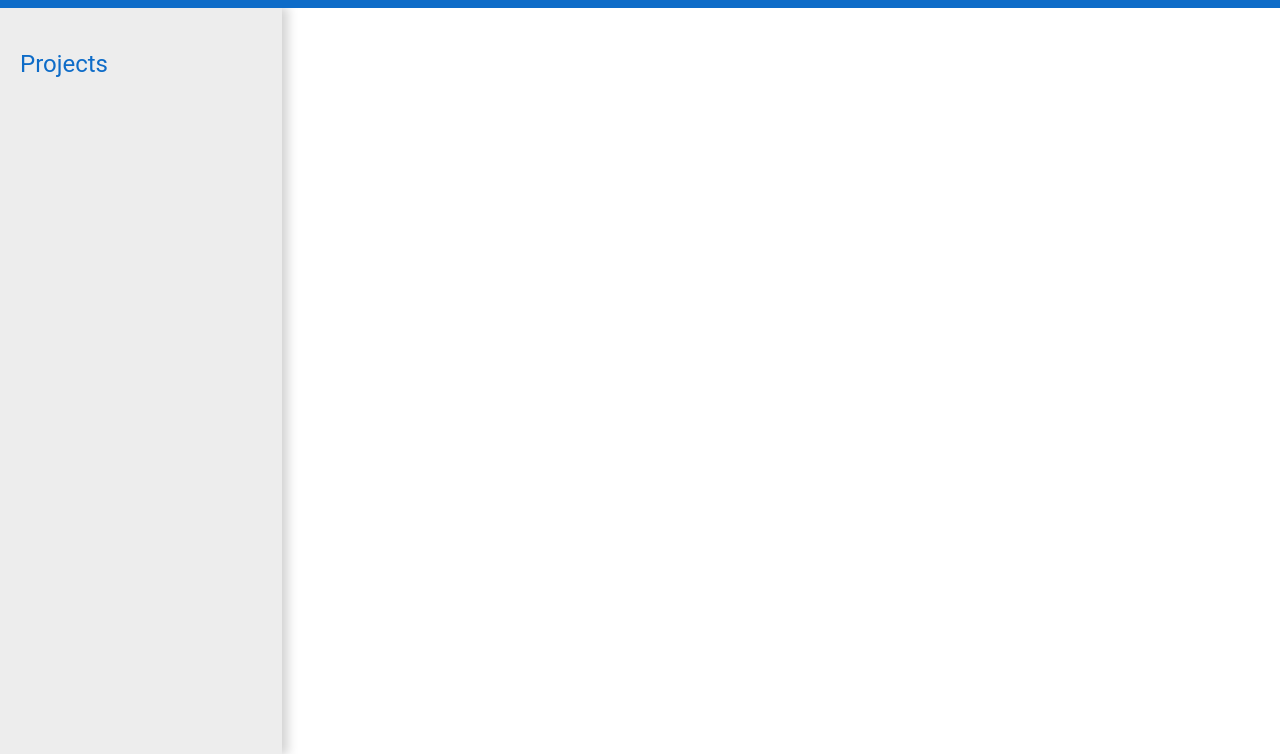
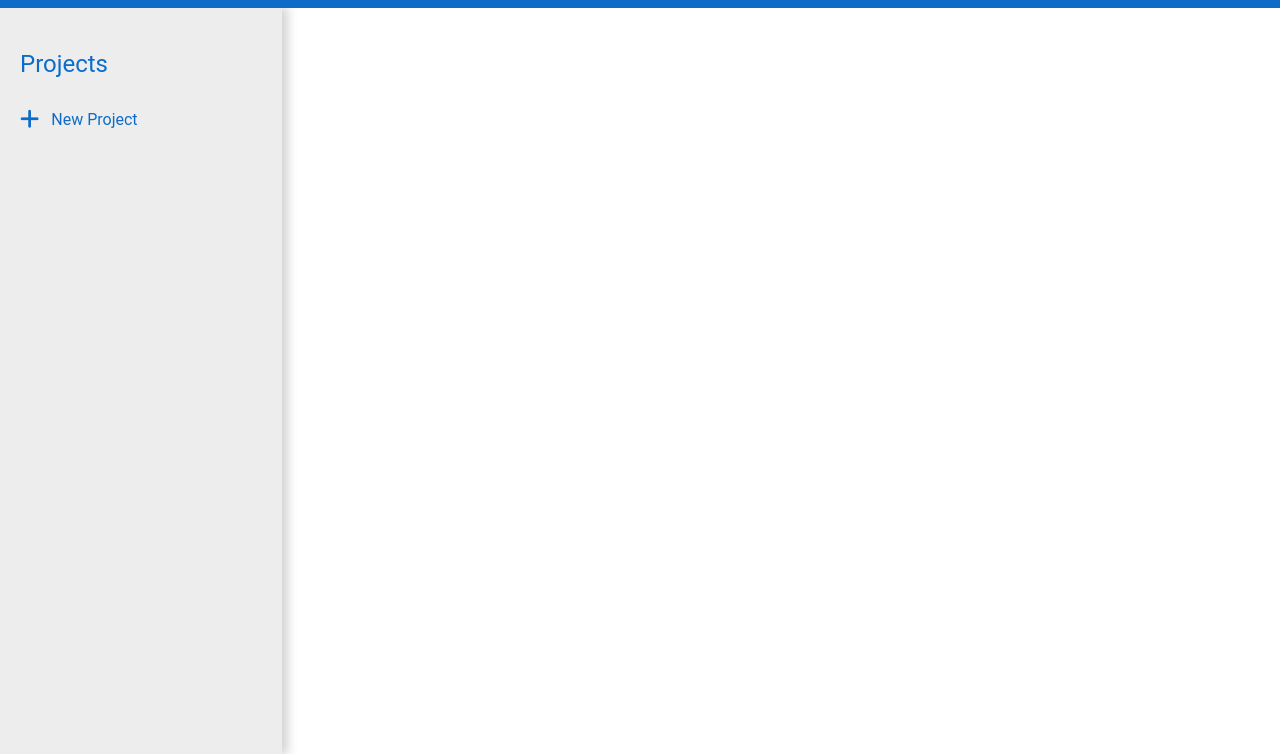
Before and after one commit to gavinslim/todo-list, a plain HTML site: page index.html in a window 1280 px wide. Shown: the part 46-800 px from the top of the page. Drawn offline with Linux system fonts and the light colour scheme.

Commit message:
Add new project button

```diff
--- a/main.js
+++ b/main.js
@@ -1 +1 @@
-(()=>{"use strict";!function(){const e=document.createElement("div");e.setAttribute("id","header");const t=document.createElement("div");t.setAttribute("id","left-header");const n=document.createElement("i");n.classList.add("fas","fa-clipboard-list"),t.appendChild(n);const d=document.createElement("div");d.innerHTML="To-Do",t.appendChild(d),e.appendChild(t);const i=document.createElement("div");i.setAttribute("id","github");const c=document.createElement("a");c.href="https://github.com/gavinslim",c.target="_blank";const a=document.createElement("i");a.classList.add("fab","fa-github"),c.appendChild(a),i.appendChild(c),e.appendChild(i),content.appendChild(e)}(),function(){const e=document.createElement("div");e.setAttribute("id","main"),e.appendChild(function(){const e=document.createElement("div");e.setAttribute("id","sidebar");const t=document.createElement("div");return t.setAttribute("id","sidebar_header"),t.innerHTML="Projects",e.appendChild(t),e}()),e.appendChild(function(){const e=document.createElement("div");return e.setAttribute("id","task-page"),e}()),content.appendChild(e)}()})();
+(()=>{"use strict";!function(){const e=document.createElement("div");e.setAttribute("id","header");const t=document.createElement("div");t.setAttribute("id","left-header");const n=document.createElement("i");n.classList.add("fas","fa-clipboard-list"),t.appendChild(n);const d=document.createElement("div");d.innerHTML="To-Do",t.appendChild(d),e.appendChild(t);const i=document.createElement("div");i.setAttribute("id","github");const c=document.createElement("a");c.href="https://github.com/gavinslim",c.target="_blank";const a=document.createElement("i");a.classList.add("fab","fa-github"),c.appendChild(a),i.appendChild(c),e.appendChild(i),content.appendChild(e)}(),function(){const e=document.createElement("div");e.setAttribute("id","main"),e.appendChild(function(){const e=document.createElement("div");return e.setAttribute("id","sidebar"),e.appendChild(function(){const e=document.createElement("div");return e.setAttribute("id","sidebar_header"),e.innerHTML="Projects",e}()),e.appendChild(function(){const e=document.createElement("div");e.classList.add("new-proj-btn","sidebar-btn");const t=document.createElement("i");t.classList.add("fas","fa-plus","sidebar-icon"),e.appendChild(t);const n=document.createElement("div");return n.textContent="New Project",e.appendChild(n),e}()),e}()),e.appendChild(function(){const e=document.createElement("div");return e.setAttribute("id","task-page"),e}()),content.appendChild(e)}()})();
--- a/style.css
+++ b/style.css
@@ -77,7 +77,6 @@ body {
     align-items: center;
     width: auto;
 
-
     padding-top: 42px;
     padding-left: 20px;
     padding-bottom: 20px;
@@ -87,12 +86,28 @@ body {
 }
 
 .new-proj-btn {
-    background-color: gray;
-    width: var(--sidebar-width);
-    height: 50px;
-    /* border-radius: 50%; */
+    display: flex;
+    justify-content: flex-start;
+    align-items: center;
+    gap: 12px;
+
     cursor: pointer;
-    color: black;
+
+    /* margin-left: 20px; */
+    height: 42px;
+    min-width: 100%;
+
+    /* border: 1px solid black; */
+    color: var(--primary-blue);
+}
+
+.sidebar-icon {
+    font-size: 22px;
+    padding-left: 20px;
+}
+
+.sidebar-btn:hover {
+    background-color: lightgray;
 }
 
 #task-page {
```
